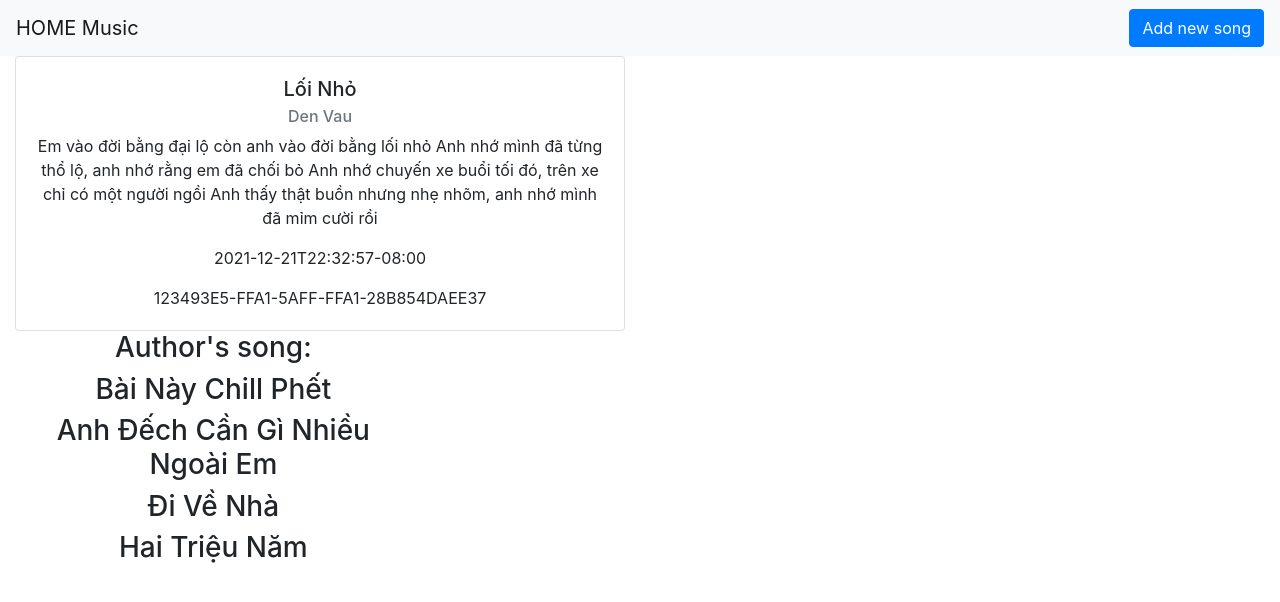
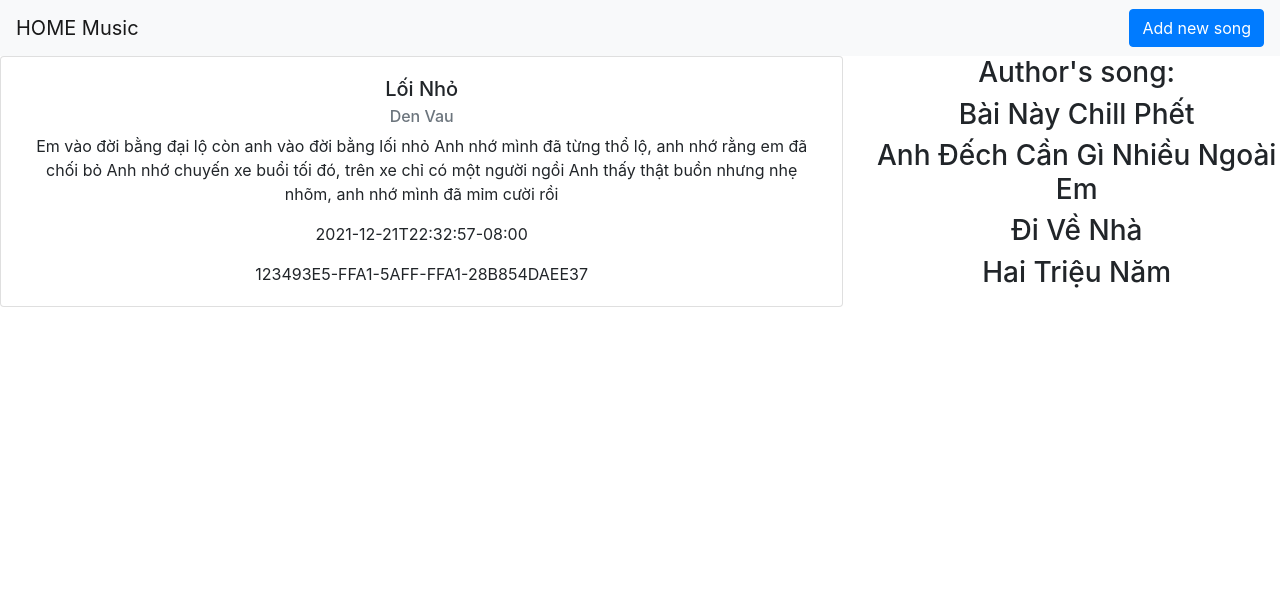
Before and after one commit to shinnguyen0105/TestReact, a React (Create React App) app in the folder Checkpoint/checkpointmiddle/: page /songs/123493E5-FFA1-5AFF-FFA1-28B854DAEE37 in a window 1280 px wide. Shown: the top 602 px of the page. Built offline with nearby package versions, Linux system fonts and the light colour scheme.

Commit message:
update sort song & song detail

```diff
--- a/Checkpoint/checkpointmiddle/src/pages/DetailSong.js
+++ b/Checkpoint/checkpointmiddle/src/pages/DetailSong.js
@@ -8,21 +8,18 @@ import {
   CardTitle,
   CardSubtitle,
   Col,
+  Row,
 } from 'reactstrap';
 import { BrowserRouter as Link } from 'react-router-dom';
 
 const DetailSong = () => {
   let { id } = useParams();
-
-  //   const [songA, setSongA] = useState();
   const thisSong = songList.find((s) => s.id === id);
-  //   console.log(thisSong.author);
-  const authors = songList.filter((a) => a.author === thisSong.author);
-  //   setSongA({ ...authors });
-  console.log(...authors);
+  console.log(thisSong.author);
   return (
     <div>
-      <Col xs='6'>
+      <Row>
+        <Col xs='8'>
           <Card>
             <CardBody>
               <CardTitle tag='h5'>{thisSong.title}</CardTitle>
@@ -38,13 +35,14 @@ const DetailSong = () => {
         <Col sm='4'>
           <h3>Author's song:</h3>
           {songList
-          .filter((s) => s.author === thisSong.author && s.id !== thisSong.id)
+            .filter((s) => s.author === thisSong.author && s.id !== id)
             .map((song) => (
               <Link to={`${song.id}`}>
                 <h3>{song.title}</h3>
               </Link>
             ))}
         </Col>
+      </Row>
     </div>
   );
 };
--- a/Checkpoint/checkpointmiddle/src/pages/Home.js
+++ b/Checkpoint/checkpointmiddle/src/pages/Home.js
@@ -20,7 +20,11 @@ const Home = () => {
     <Router>
       <div>
         <CardGroup>
-          {songList.map((song) => (
+          {songList
+            .sort((a, b) => {
+              return new Date(b.publishedDate) - new Date(a.publishedDate);
+            })
+            .map((song) => (
               <Col sm='4'>
                 <Card>
                   <CardBody>
```
Also changed, not shown: 1 other file (tests, documents, lock files or other folders). Lines whose indentation alone changed are shown as unchanged.
